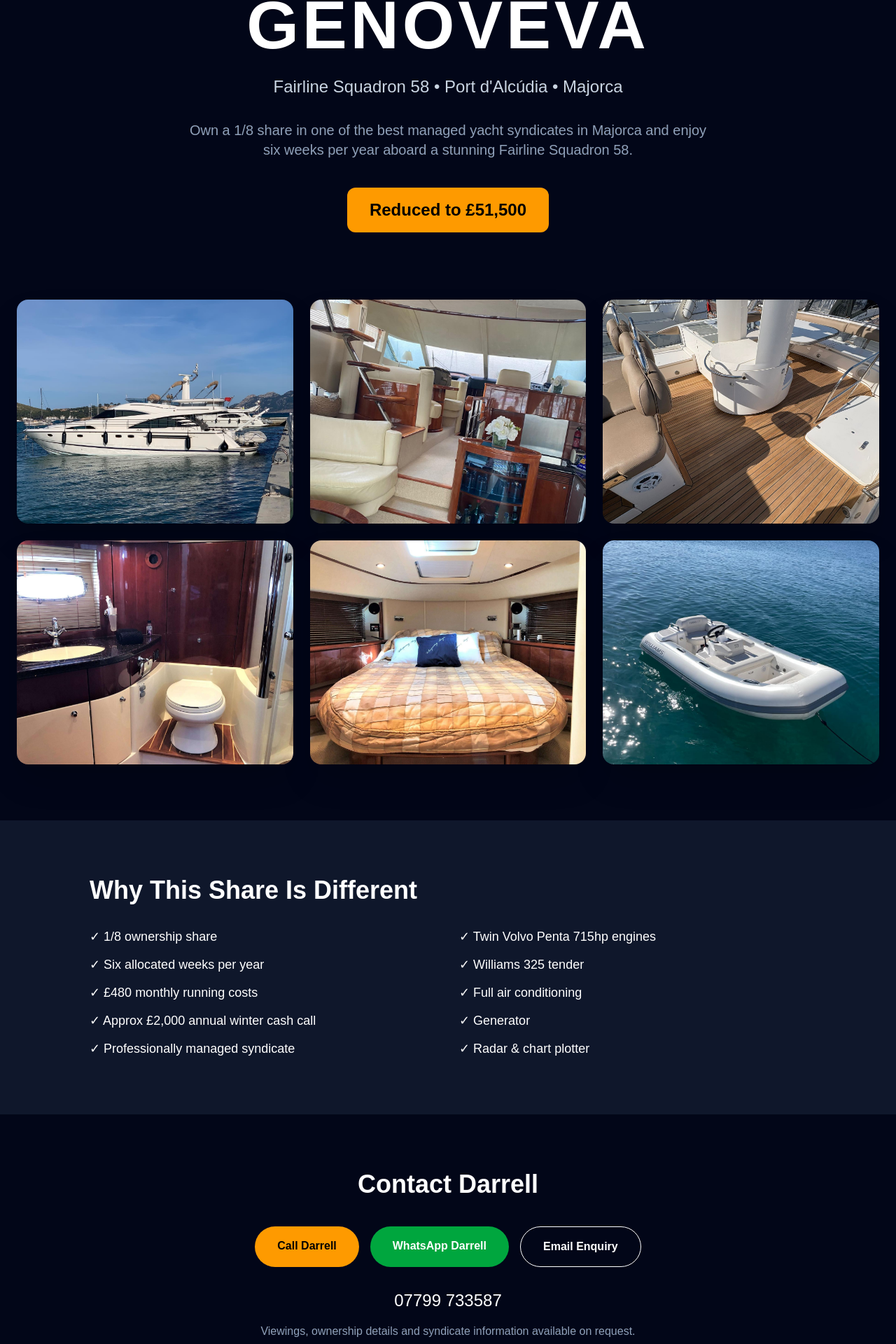
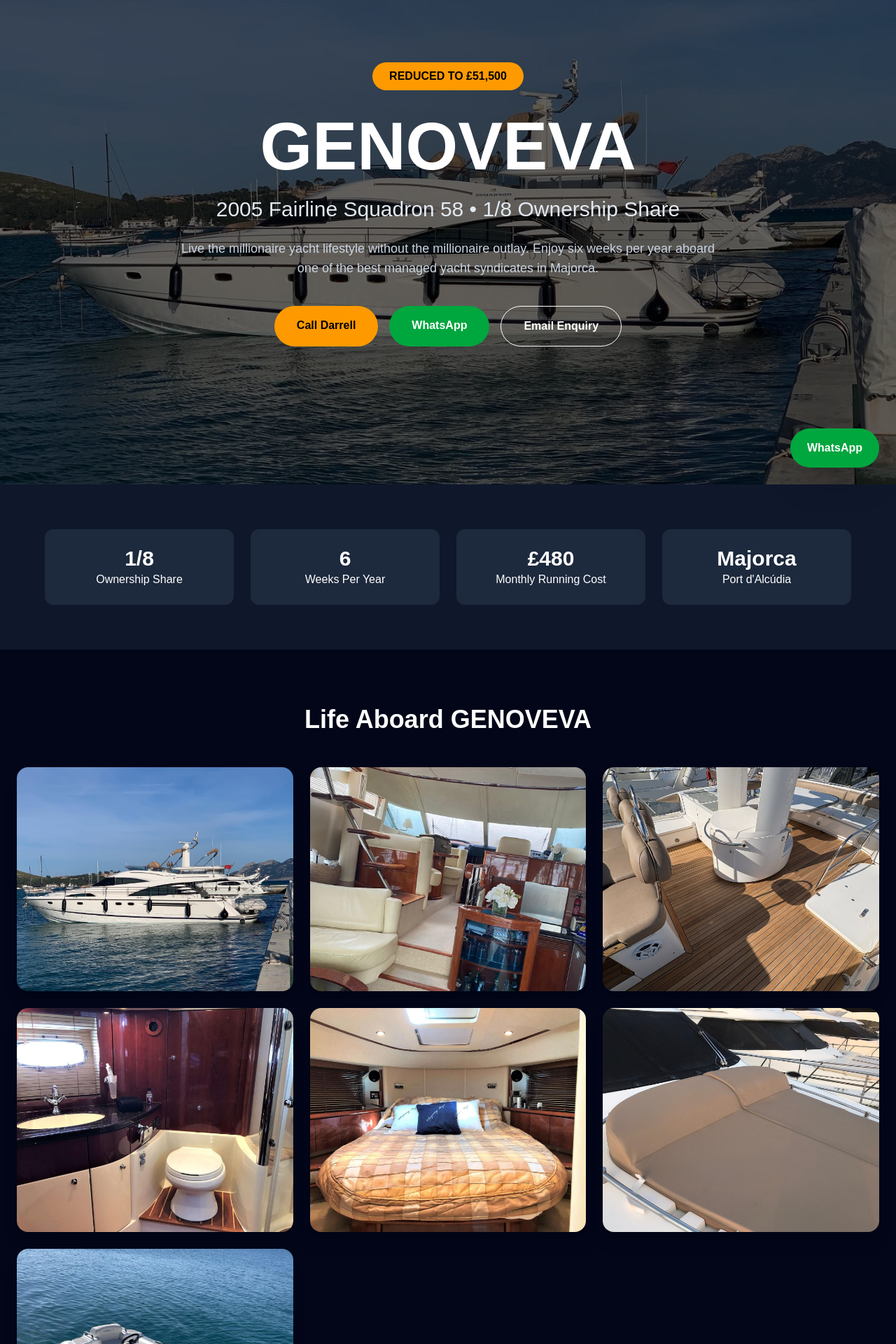
Before and after one commit to charlyiiv/genoveva-website, a Next.js app: page / in a window 1280 px wide. Shown: the part 108-2028 px from the top of the page at 70% size. Built offline with nearby package versions, Linux system fonts and the light colour scheme.

Commit message:
Luxury Genoveva website working

```diff
--- a/app/page.tsx
+++ b/app/page.tsx
@@ -5,104 +5,208 @@
     "/genoveva-3.jpg",
     "/genoveva-4.jpg",
     "/genoveva-5.jpg",
+    "/genoveva-6.jpg",
     "/genoveva-tender.jpg",
   ];
 
   return (
-    <main className="min-h-screen bg-slate-950 text-white">
-      <section className="relative px-6 py-24 text-center">
-        <h1 className="text-6xl md:text-8xl font-bold tracking-wider">
-          GENOVEVA
-        </h1>
+    <main className="bg-slate-950 text-white">
 
-        <p className="mt-6 text-2xl text-slate-300">
-          Fairline Squadron 58 • Port d&apos;Alcúdia • Majorca
-        </p>
+      {/* HERO */}
+      <section
+        className="relative min-h-screen bg-cover bg-center flex items-center justify-center text-center"
+        style={{ backgroundImage: "url('/genoveva-1.jpg')" }}
+      >
+        <div className="absolute inset-0 bg-black/60"></div>
 
-        <p className="mt-8 max-w-3xl mx-auto text-xl text-slate-400">
-          Own a 1/8 share in one of the best managed yacht syndicates in Majorca
-          and enjoy six weeks per year aboard a stunning Fairline Squadron 58.
-        </p>
+        <div className="relative z-10 max-w-5xl px-6">
+          <div className="inline-block rounded-full bg-amber-500 px-6 py-2 text-black font-bold mb-8">
+            REDUCED TO £51,500
+          </div>
 
-        <div className="mt-10 inline-block rounded-xl bg-amber-500 px-8 py-4 text-black font-bold text-2xl">
-          Reduced to £51,500
+          <h1 className="text-5xl md:text-8xl font-bold mb-6">
+            GENOVEVA
+          </h1>
+
+          <p className="text-xl md:text-3xl text-slate-200 mb-6">
+            2005 Fairline Squadron 58 • 1/8 Ownership Share
+          </p>
+
+          <p className="max-w-3xl mx-auto text-lg text-slate-300 mb-10">
+            Live the millionaire yacht lifestyle without the millionaire outlay.
+            Enjoy six weeks per year aboard one of the best managed yacht
+            syndicates in Majorca.
+          </p>
+
+          <div className="flex flex-col sm:flex-row gap-4 justify-center">
+            <a
+              href="tel:+447799733587"
+              className="rounded-full bg-amber-500 px-8 py-4 font-bold text-black"
+            >
+              Call Darrell
+            </a>
+
+            <a
+              href="https://wa.me/447799733587"
+              target="_blank"
+              rel="noopener noreferrer"
+              className="rounded-full bg-green-600 px-8 py-4 font-bold"
+            >
+              WhatsApp
+            </a>
+
+            <a
+              href="mailto:charlyiiv@hotmail.com"
+              className="rounded-full border border-white px-8 py-4 font-bold"
+            >
+              Email Enquiry
+            </a>
+          </div>
         </div>
       </section>
 
-      <section className="max-w-7xl mx-auto px-6 pb-20">
+      {/* OWNERSHIP */}
+      <section className="py-16 px-6 bg-slate-900">
+        <div className="max-w-6xl mx-auto grid md:grid-cols-4 gap-6">
+          <div className="bg-slate-800 p-6 rounded-xl text-center">
+            <h3 className="text-3xl font-bold">1/8</h3>
+            <p>Ownership Share</p>
+          </div>
+
+          <div className="bg-slate-800 p-6 rounded-xl text-center">
+            <h3 className="text-3xl font-bold">6</h3>
+            <p>Weeks Per Year</p>
+          </div>
+
+          <div className="bg-slate-800 p-6 rounded-xl text-center">
+            <h3 className="text-3xl font-bold">£480</h3>
+            <p>Monthly Running Cost</p>
+          </div>
+
+          <div className="bg-slate-800 p-6 rounded-xl text-center">
+            <h3 className="text-3xl font-bold">Majorca</h3>
+            <p>Port d'Alcúdia</p>
+          </div>
+        </div>
+      </section>
+
+      {/* GALLERY */}
+      <section className="max-w-7xl mx-auto px-6 py-20">
+        <h2 className="text-4xl font-bold text-center mb-12">
+          Life Aboard GENOVEVA
+        </h2>
+
         <div className="grid md:grid-cols-3 gap-6">
           {gallery.map((img) => (
             <img
               key={img}
               src={img}
               alt="Genoveva"
-              className="rounded-2xl shadow-2xl w-full h-80 object-cover"
+              className="rounded-2xl h-80 w-full object-cover shadow-xl"
             />
           ))}
         </div>
       </section>
 
-      <section className="bg-slate-900 py-20 px-6">
+      {/* UPGRADES */}
+      <section className="bg-amber-500 text-black py-20 px-6">
         <div className="max-w-5xl mx-auto">
-          <h2 className="text-4xl font-bold mb-8">
-            Why This Share Is Different
+          <h2 className="text-5xl font-bold mb-8">
+            Major 2026 Investment
           </h2>
 
-          <div className="grid md:grid-cols-2 gap-8 text-lg">
+          <p className="text-2xl font-semibold mb-8">
+            Over £30,000 invested before the 2026 season.
+          </p>
+
+          <div className="grid md:grid-cols-2 gap-6 text-lg">
             <ul className="space-y-3">
-              <li>✓ 1/8 ownership share</li>
-              <li>✓ Six allocated weeks per year</li>
-              <li>✓ £480 monthly running costs</li>
-              <li>✓ Approx £2,000 annual winter cash call</li>
-              <li>✓ Professionally managed syndicate</li>
+              <li>✓ New flybridge teak decking</li>
+              <li>✓ Engines removed and overhauled</li>
+              <li>✓ New engine wiring harnesses</li>
             </ul>
 
             <ul className="space-y-3">
-              <li>✓ Twin Volvo Penta 715hp engines</li>
-              <li>✓ Williams 325 tender</li>
-              <li>✓ Full air conditioning</li>
-              <li>✓ Generator</li>
-              <li>✓ Radar & chart plotter</li>
+              <li>✓ New sump gaskets</li>
+              <li>✓ New master cabin linings</li>
+              <li>✓ Williams tender overhaul</li>
             </ul>
           </div>
         </div>
       </section>
 
-      <section className="py-20 px-6 text-center">
-        <h2 className="text-4xl font-bold mb-8">Contact Darrell</h2>
+      {/* SPECIFICATION */}
+      <section className="py-20 px-6">
+        <div className="max-w-6xl mx-auto">
+          <h2 className="text-4xl font-bold mb-10">
+            Yacht Specification
+          </h2>
 
-        <div className="mt-10 flex flex-col sm:flex-row gap-4 justify-center">
+          <div className="grid md:grid-cols-2 gap-10">
+            <ul className="space-y-3">
+              <li>Twin Volvo Penta 715hp engines</li>
+              <li>Radar & chart plotter</li>
+              <li>Generator</li>
+              <li>Full air conditioning</li>
+              <li>Reversing camera</li>
+            </ul>
+
+            <ul className="space-y-3">
+              <li>Williams 325 Tender</li>
+              <li>Remote controlled passerelle</li>
+              <li>Bose entertainment system</li>
+              <li>Dishwasher & washing machine</li>
+              <li>Luxury saloon & flybridge</li>
+            </ul>
+          </div>
+        </div>
+      </section>
+
+      {/* CONTACT */}
+      <section className="bg-slate-900 py-20 px-6 text-center">
+        <h2 className="text-5xl font-bold mb-6">
+          Contact Darrell
+        </h2>
+
+        <p className="text-2xl mb-2">07799 733587</p>
+        <p className="text-xl mb-10">charlyiiv@hotmail.com</p>
+
+        <div className="flex flex-col sm:flex-row gap-4 justify-center">
           <a
             href="tel:+447799733587"
-            className="rounded-full bg-amber-500 px-8 py-4 font-bold text-black hover:bg-amber-400"
+            className="rounded-full bg-amber-500 px-8 py-4 font-bold text-black"
           >
-            Call Darrell
+            Call
           </a>
 
           <a
             href="https://wa.me/447799733587"
             target="_blank"
             rel="noopener noreferrer"
-            className="rounded-full bg-green-600 px-8 py-4 font-bold text-white hover:bg-green-500"
+            className="rounded-full bg-green-600 px-8 py-4 font-bold"
           >
-            WhatsApp Darrell
+            WhatsApp
           </a>
 
           <a
             href="mailto:charlyiiv@hotmail.com"
-            className="rounded-full border border-white px-8 py-4 font-bold text-white hover:bg-white hover:text-black"
+            className="rounded-full border border-white px-8 py-4 font-bold"
           >
-            Email Enquiry
+            Email
           </a>
         </div>
+      </section>
 
-        <p className="mt-8 text-2xl">07799 733587</p>
+      {/* FLOATING WHATSAPP */}
+      <a
+        href="https://wa.me/447799733587"
+        target="_blank"
+        rel="noopener noreferrer"
+        className="fixed bottom-6 right-6 bg-green-600 px-6 py-4 rounded-full font-bold shadow-2xl"
+      >
+        WhatsApp
+      </a>
 
-        <p className="mt-4 text-slate-400">
-          Viewings, ownership details and syndicate information available on
-          request.
-        </p>
-      </section>
     </main>
   );
 }
```
